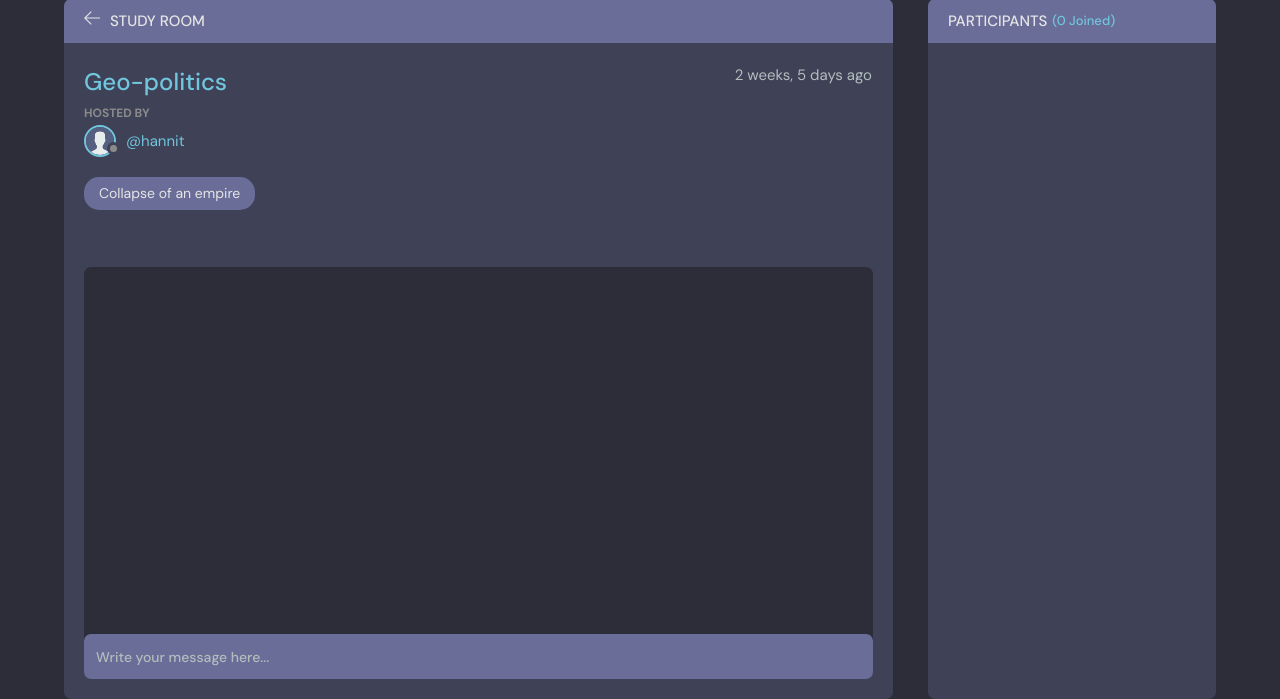
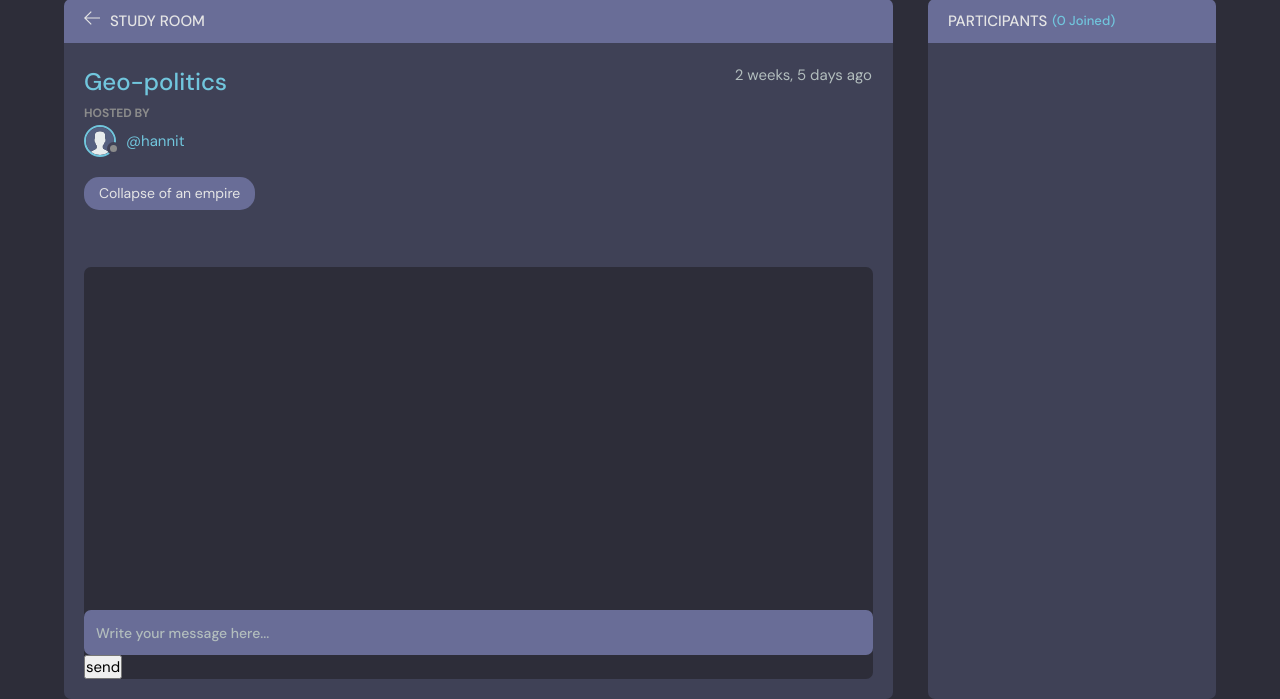
Before and after one commit to tonnymwanza/StudyProject, a Django app: page /room/9/ in a window 1280 px wide. Shown: the part 101-800 px from the top of the page. Run offline with Django 3.2, Linux system fonts and the light colour scheme; data comes from the database, SQL or seed files in the repository; both versions use the stored data as it was after the commit.

Commit message:
updated my project

```diff
--- a/base/templates/base/room.html
+++ b/base/templates/base/room.html
@@ -116,6 +116,7 @@
         <form action="" method="POST">
           {% csrf_token %}
           <input name="body" placeholder="Write your message here..." />
+          <span style="align-items: left;"><input type="submit"  value="send".></span>
         </form>
       </div>
     </div>
```
Also changed, not shown: db.sqlite3.
